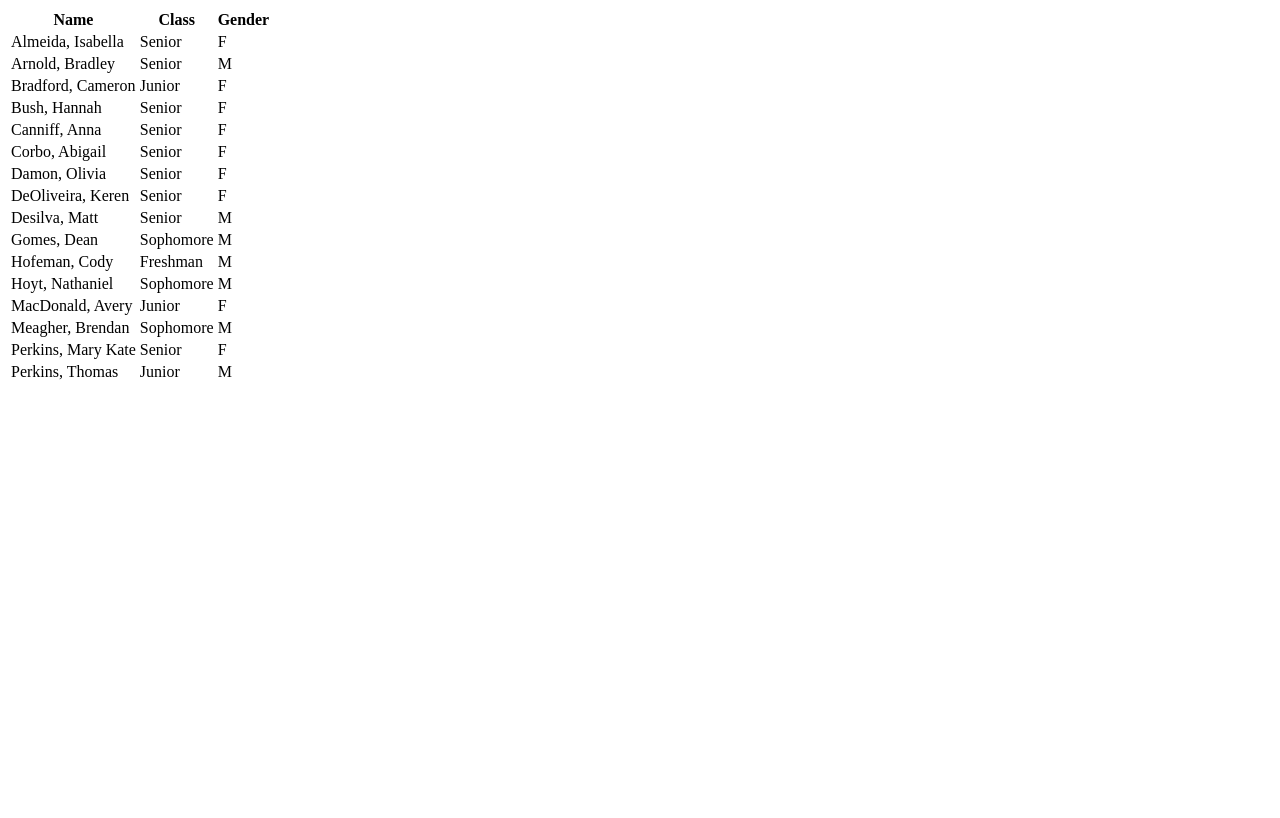
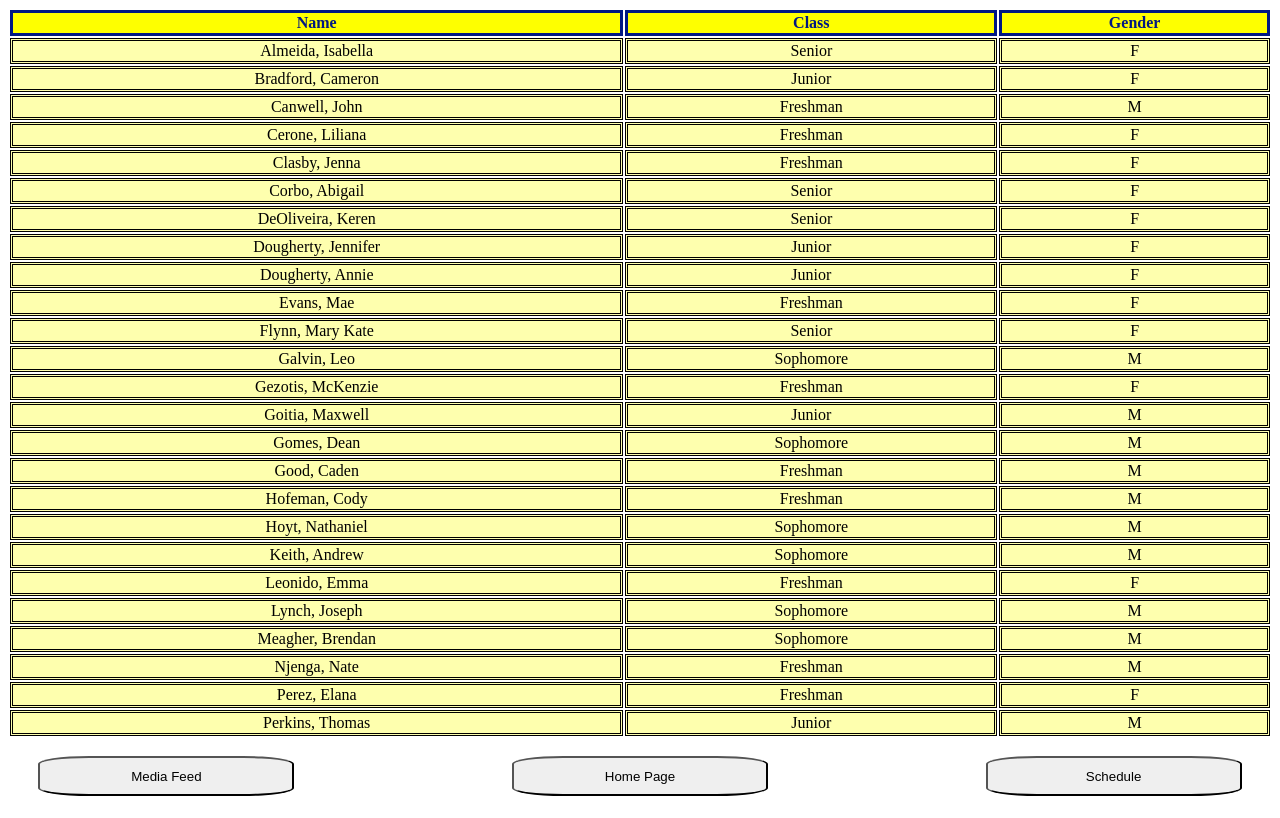
Before and after one commit to imacdougall24/377_Web_App_Dev, a PHP site: page /rosterxc.html in a window 1280 px wide. Before the commit the page ends 380 px from the top, so only its background shows below. Run offline with PHP 8.4, Linux system fonts and the light colour scheme.

Commit message:
Ton of stuff sorry for bulk update

```diff
--- a/teamsite-1/mainsitestyle.css
+++ b/teamsite-1/mainsitestyle.css
@@ -1,6 +1,6 @@
 /* Mainsite */
 body {
-    background-image:;
+    /*background-image:;*/
 }
 .heading {
     position:relative;
@@ -15,7 +15,9 @@ body {
     left: 20%;
     top: 20%;
     font-size: 100px;
-    color:#fff;
+    -webkit-text-stroke: #002fff;
+    -webkit-text-stroke-width: 5px;
+    color:#bcbf00;
     padding:3px;
     z-index:99;
   }
@@ -24,25 +26,105 @@ button {
   width: 20%;
   text-align: center;
   position: absolute;
-}
-button:hover{
-  animation-name: blowup;
-  animation-duration: 1s;
-  animation-fill-mode:;
+  border-radius: 20%;
+
 }
 
 
-@keyframes blowup {
+
+#pb1 {
+  left: 3%;
+}
+@keyframes pb1ani {
   from {height: 40px; width: 20%;}
   to {height: 50px; width: 30%;}
 }
+#pb1:hover{
+  animation-name: pb1ani;
+  animation-duration: 1s;
+  animation-fill-mode: forwards;
+}
 
-#pb1 {
+
+#pb2 {
+  left: 40%;
+}
+@keyframes pb2ani {
+  from {left: 40%; height: 40px; width: 20%;}
+  to{left: 35%; height: 50px; width: 30%;}
+}
+#pb2:hover{
+  animation-name: pb2ani;
+  animation-duration: 1s;
+  animation-fill-mode: forwards;
+}
+
+
+#pb3 {
   left: 77%;
 }
-#pb2 {
-  left: 3%;
+@keyframes pb3ani {
+  from {left: 77%; height: 40px; width: 20%;}
+  to{left: 67%; height: 50px; width: 30%;}
 }
-#pb3 {
-  left: 40%;
+#pb3:hover{
+  animation-name: pb3ani;
+  animation-duration: 1s;
+  animation-fill-mode: forwards;
 }
+
+
+/* Media Feed */
+.media {
+  background-color: #feffae;
+}
+
+.media h3 {
+  text-align: center;
+  font-size: 30px;
+  background-color: #002fff;
+  color: #bcbf00;
+  border-radius: 10px;
+  border-width: 10px;
+  border-style: double;
+  border-color: #bcbf00;
+}
+
+
+
+
+
+
+
+/* Roster */
+.roster table{
+  text-align: center;
+  width: 100%;
+  height: 90%;
+}
+.roster th {
+  border-style: solid;
+  background-color: #feff00;
+  color: #001883;
+}
+.roster td{
+  border-style: double;
+  background-color: #feffae;
+}
+
+
+
+
+/* Schedule */
+.schedule th{
+  text-align: center;
+  width: 7%;
+  border-bottom: solid;
+}
+.schedule table{
+  border-style: dashed;
+}
+.schedule td{
+  text-align: center;
+  height: 30px;
+}
--- a/teamsite-1/rosterxc.html
+++ b/teamsite-1/rosterxc.html
@@ -3,6 +3,7 @@
     <meta charset="UTF-8">
     <meta name="viewport" content="width=device-width, initial-scale=1.0">
     <title>HHS Hawks Roster</title>
+    <link rel = "stylesheet" type = "text/css" href = "mainsitestyle.css">
 </head>
 <body>
     <div class="roster">
@@ -18,32 +19,27 @@
                 <td>F</td>
             </tr>
             <tr>
-                <td>Arnold, Bradley</td>
-                <td>Senior</td>
-                <td>M</td>
-            </tr>
-            <tr>
                 <td>Bradford, Cameron</td>
                 <td>Junior</td>
                 <td>F</td>
             </tr>
             <tr>
-                <td>Bush, Hannah</td>
-                <td>Senior</td>
+                <td>Canwell, John</td>
+                <td>Freshman</td>
+                <td>M</td>
+            </tr>
+            <tr>
+                <td>Cerone, Liliana</td>
+                <td>Freshman</td>
                 <td>F</td>
             </tr>
             <tr>
-                <td>Canniff, Anna</td>
-                <td>Senior</td>
+                <td>Clasby, Jenna</td>
+                <td>Freshman</td>
                 <td>F</td>
             </tr>
             <tr>
                 <td>Corbo, Abigail</td>
-                <td>Senior</td>
-                <td>F</td>
-            </tr>
-            <tr>
-                <td>Damon, Olivia</td>
                 <td>Senior</td>
                 <td>F</td>
             </tr>
@@ -53,13 +49,48 @@
                 <td>F</td>
             </tr>
             <tr>
-                <td>Desilva, Matt</td>
+                <td>Dougherty, Jennifer</td>
+                <td>Junior</td>
+                <td>F</td>
+            </tr>
+            <tr>
+                <td>Dougherty, Annie</td>
+                <td>Junior</td>
+                <td>F</td>
+            </tr>
+            <tr>
+                <td>Evans, Mae</td>
+                <td>Freshman</td>
+                <td>F</td>
+            </tr>
+            <tr>
+                <td>Flynn, Mary Kate</td>
                 <td>Senior</td>
+                <td>F</td>
+            </tr>
+            <tr>
+                <td>Galvin, Leo</td>
+                <td>Sophomore</td>
+                <td>M</td>
+            </tr>
+            <tr>
+                <td>Gezotis, McKenzie</td>
+                <td>Freshman</td>
+                <td>F</td>
+            </tr>
+            <tr>
+                <td>Goitia, Maxwell</td>
+                <td>Junior</td>
                 <td>M</td>
             </tr>
             <tr>
                 <td>Gomes, Dean</td>
                 <td>Sophomore</td>
+                <td>M</td>
+            </tr>
+            <tr>
+                <td>Good, Caden</td>
+                <td>Freshman</td>
                 <td>M</td>
             </tr>
             <tr>
@@ -73,9 +104,19 @@
                 <td>M</td>
             </tr>
             <tr>
-                <td>MacDonald, Avery</td>
-                <td>Junior</td>
+                <td>Keith, Andrew</td>
+                <td>Sophomore</td>
+                <td>M</td>
+            </tr>
+            <tr>
+                <td>Leonido, Emma</td>
+                <td>Freshman</td>
                 <td>F</td>
+            </tr>
+            <tr>
+                <td>Lynch, Joseph</td>
+                <td>Sophomore</td>
+                <td>M</td>
             </tr>
             <tr>
                 <td>Meagher, Brendan</td>
@@ -83,8 +124,13 @@
                 <td>M</td>
             </tr>
             <tr>
-                <td>Perkins, Mary Kate</td>
-                <td>Senior</td>
+                <td>Njenga, Nate</td>
+                <td>Freshman</td>
+                <td>M</td>
+            </tr>
+            <tr>
+                <td>Perez, Elana</td>
+                <td>Freshman</td>
                 <td>F</td>
             </tr>
             <tr>
@@ -94,5 +140,12 @@
             </tr>
         </table>
     </div>
+    <br>
+    <div class="links">
+        <a href="mediafeed.html"><button id="pb1">Media Feed</button></a>
+        <a href="homepage.html"><button id="pb2">Home Page</button></a>
+        <a href="schedulexc.html"><button id="pb3">Schedule</button></a>
+    </div>
+    <br><br><br>
 </body>
 </html>
```
Also changed, not shown: teamsite-1/homepage.html (renamed from teamsite-1/mainsite.html, +4 -4 lines), teamsite-1/mediafeed.html (+24 -0 lines), teamsite-1/schedulexc.html (+65 -0 lines), teamsite-1/low-poly-grid-haikei.png.
